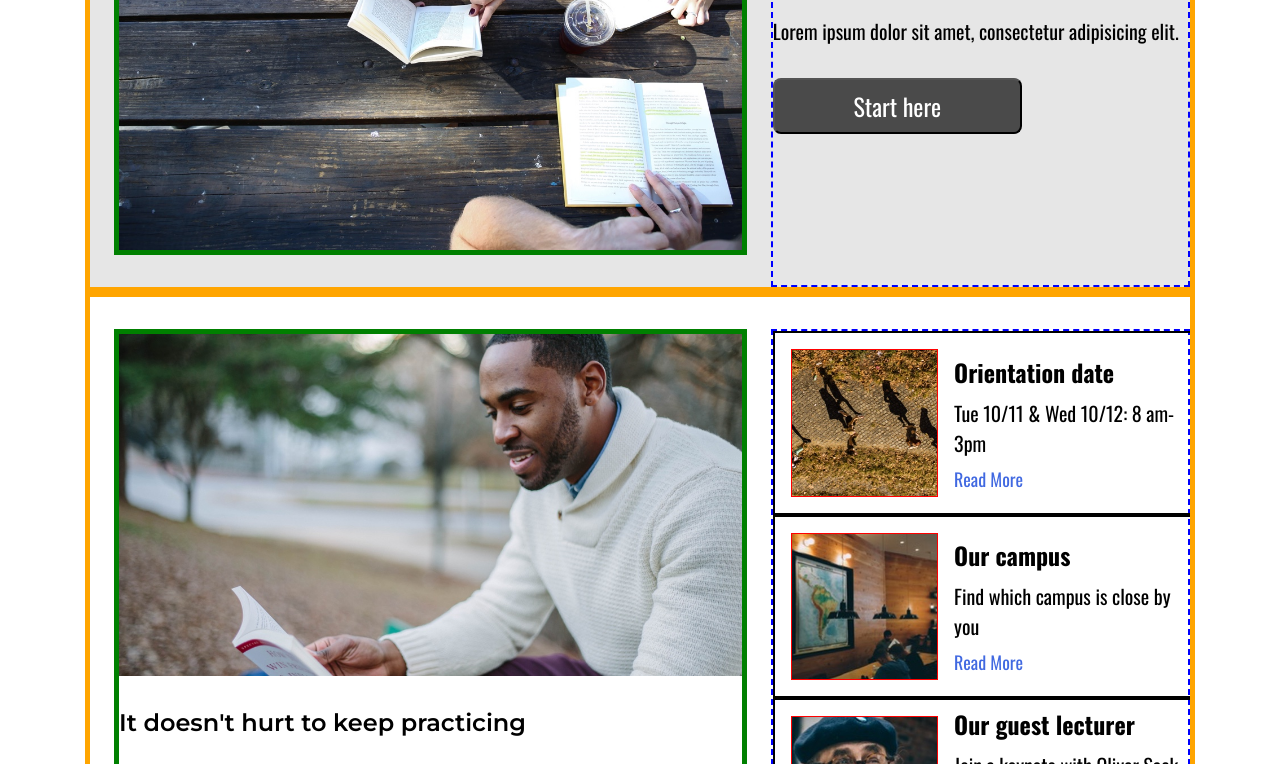
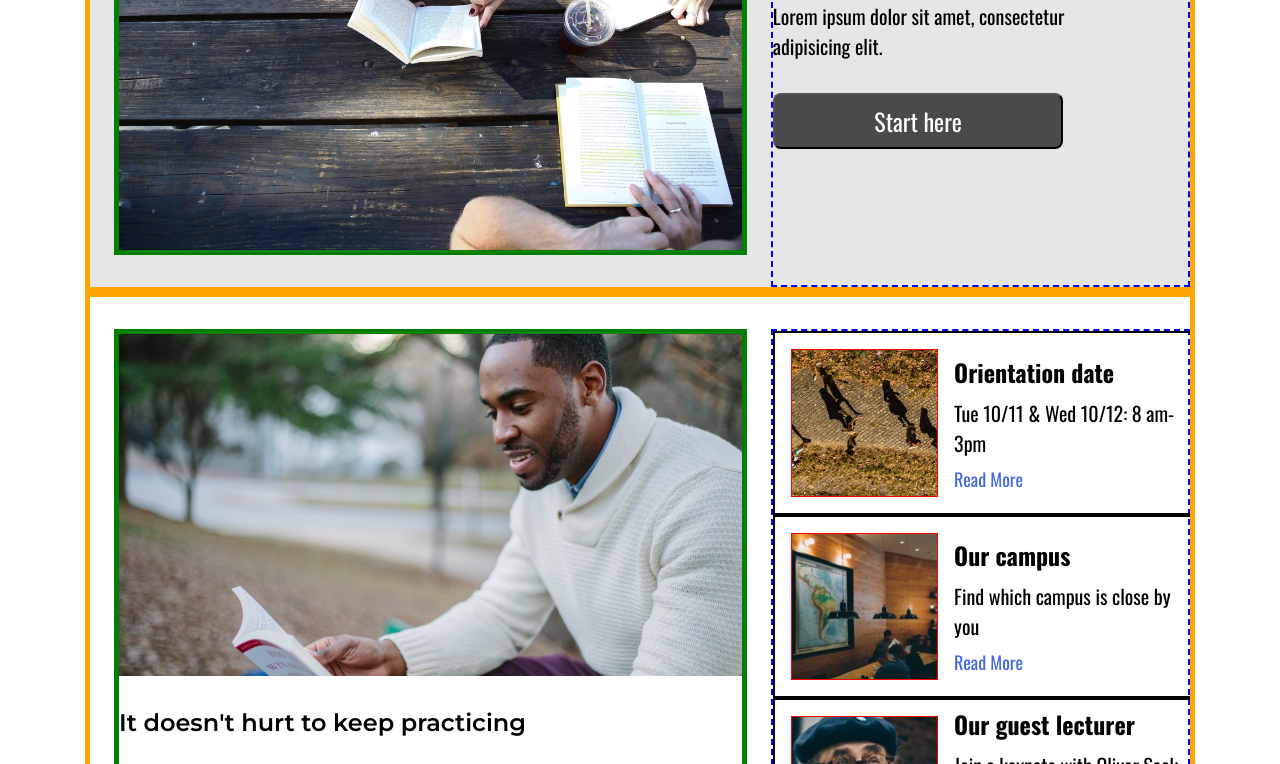
Before and after one commit to thomasbromehead/Colmar, a plain HTML site: page index.html in a window 1280 px wide. Shown: the part 336-1100 px from the top of the page. Drawn offline with nearby package versions, Linux system fonts and the light colour scheme.

Commit message:
Set with of info h1 & p & button in 1st main div to 80%

```diff
--- a/Resources/style.css
+++ b/Resources/style.css
@@ -169,11 +169,12 @@ footer.mobile-footer{
 .info h1, .info p{
     margin-bottom: 4rem;
     text-align: left;
+    width:80%;
 }
 
 button{
     padding: 1rem 0;
-    width:60%;
+    width:70%;
     background-color:#4a4a4a;
     color:white;
     font-family:Oswald;
```
